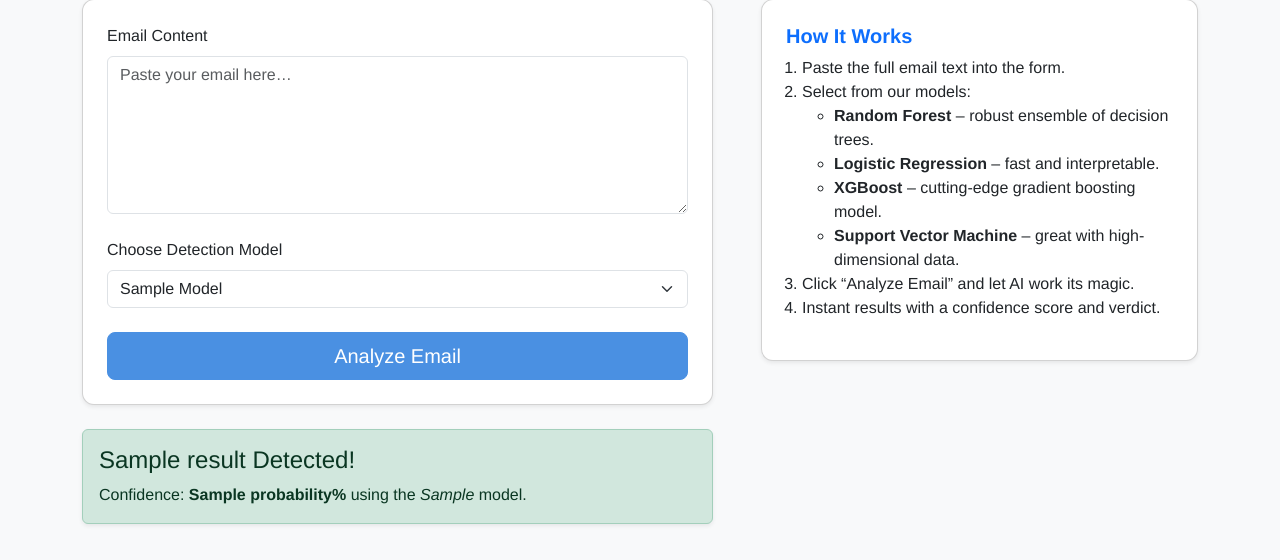
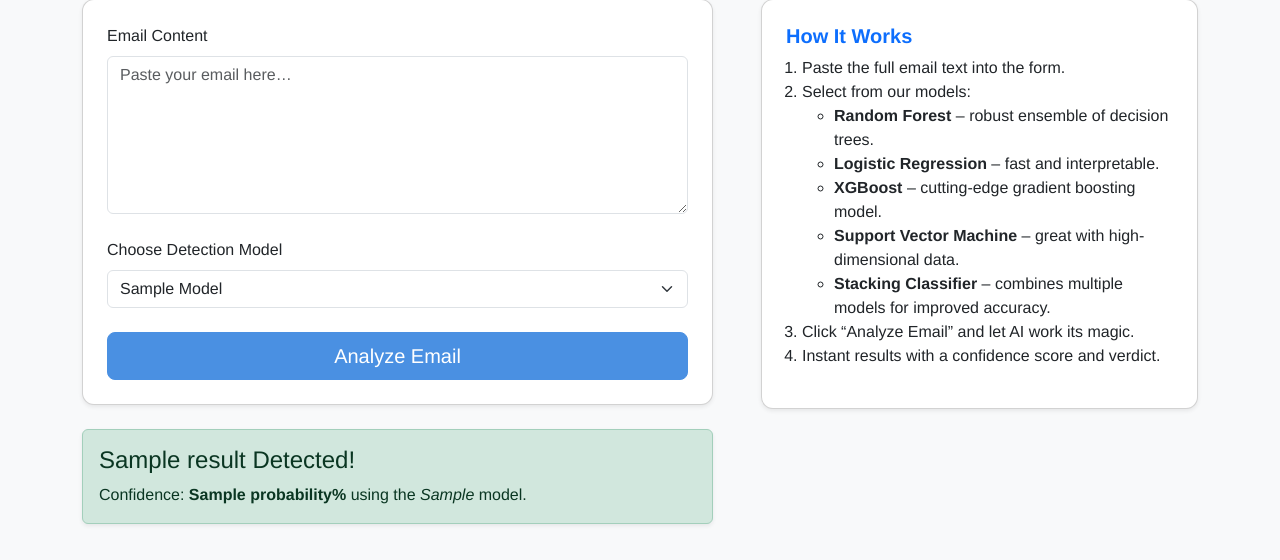
Before and after one commit to Jezter0/ML_AOL, a Flask app: template templates/index.html in a window 1280 px wide. Shown: the part 258-818 px from the top of the page. Run offline with Flask 3, Linux system fonts and the light colour scheme; the template is opened without the code that fills it: most values are stand-ins (such as "Sample title", 1, 10 or a date in 2020); parts of the project's set-up code (start-up, migrations or seed data) failed here and were passed over.

Commit message:
Stacking model added

```diff
--- a/app.py
+++ b/app.py
@@ -16,6 +16,7 @@ models = {
     'logistic': joblib.load(os.path.join(MODELS_DIR, 'logistic_regression_model.pkl')),
     'xgboost': joblib.load(os.path.join(MODELS_DIR, 'xgboost_model.pkl')),
     'svc': joblib.load(os.path.join(MODELS_DIR, 'svc_model.pkl')),
+    'stacking': joblib.load(os.path.join(MODELS_DIR, 'stacking_classifier_model.pkl')),
 }
 
 vectorizer = joblib.load(os.path.join(MODELS_DIR, 'tfidf_vectorizer.pkl'))
--- a/templates/index.html
+++ b/templates/index.html
@@ -77,6 +77,7 @@
               <li><strong>Logistic Regression</strong> – fast and interpretable.</li>
               <li><strong>XGBoost</strong> – cutting-edge gradient boosting model.</li>
               <li><strong>Support Vector Machine</strong> – great with high-dimensional data.</li>
+              <li><strong>Stacking Classifier</strong> – combines multiple models for improved accuracy.</li>
             </ul>
             <li>Click “Analyze Email” and let AI work its magic.</li>
             <li>Instant results with a confidence score and verdict.</li>
```
Also changed, not shown: 1 other file.
